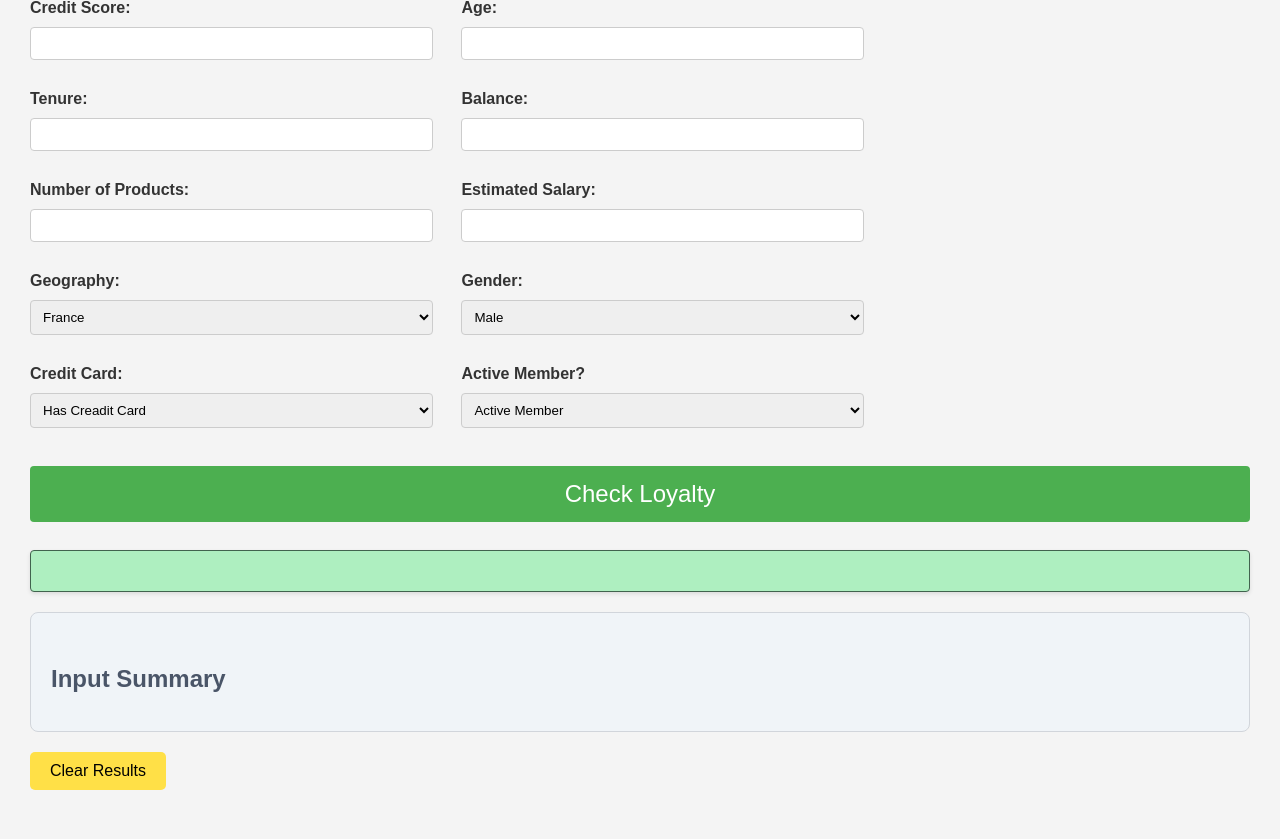
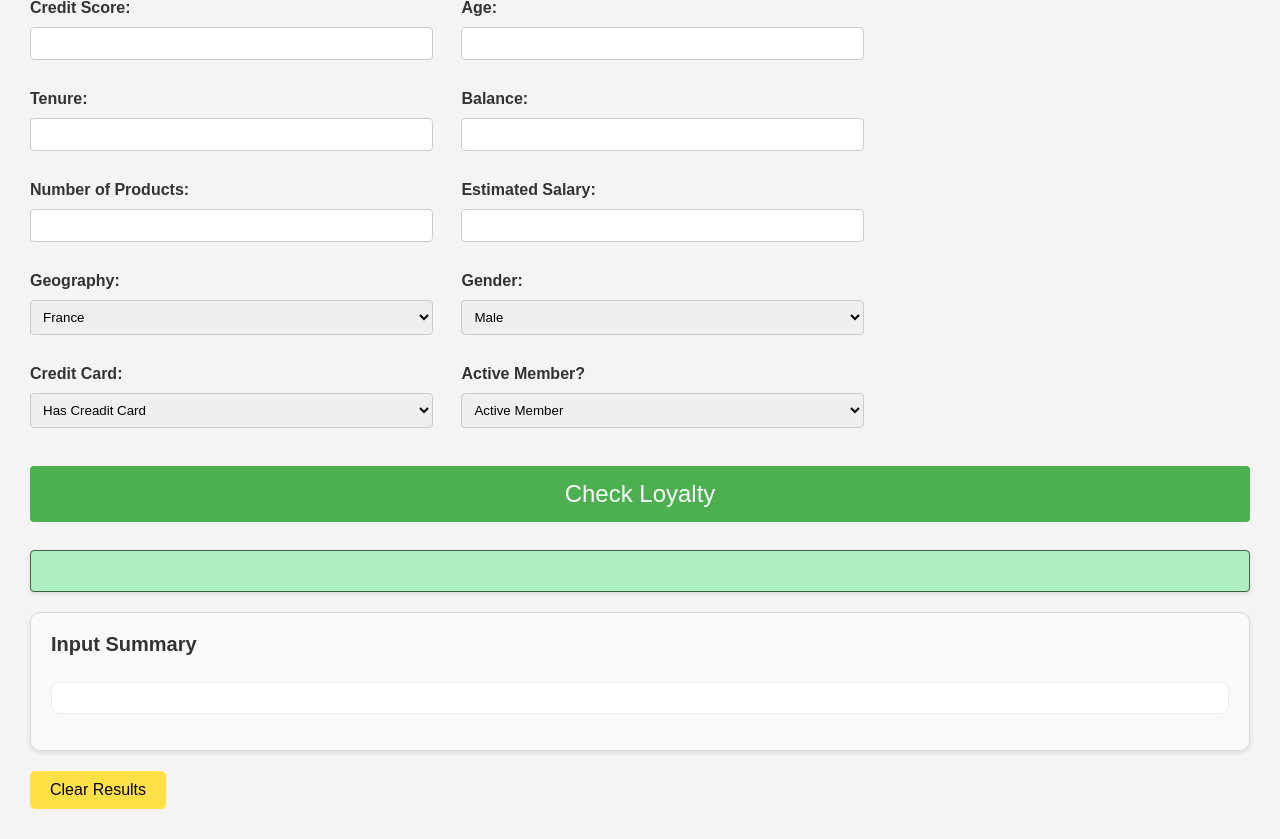
Before and after one commit to Talieh-Sh/Bank_Churn_Project, a Flask app: page / in a window 1280 px wide. Shown: the part 467-1306 px from the top of the page. Before the commit the page ends 1257 px from the top, so only its background shows below. Run offline with Flask 3, Linux system fonts and the light colour scheme; parts of the project's set-up code (start-up, migrations or seed data) failed here and were passed over; some libraries are stand-ins or nearby versions.

Commit message:
Visually appealing input summary.

```diff
--- a/app.py
+++ b/app.py
@@ -139,10 +139,12 @@ def predict():
 
 
      # Prepare a summary of the inputs
-    input_summary = f"Credit Score: {CreditScore}, Age: {Age}, Tenure: {Tenure}, Balance: {Balance}, " \
-                    f"Number of Products: {NumOfProducts}, Has Credit Card: {'Yes' if HasCrCard == 1 else 'No'}, " \
-                    f"Active Member: {'Yes' if IsActiveMember == 1 else 'No'}, Estimated Salary: {EstimatedSalary}, " \
-                    f"Gender: {gender}, Geography: {geography}"
+    # Prepare a summary of the inputs with HTML non-breaking spaces for visual spacing
+    input_summary = f"Credit Score: {CreditScore},&nbsp;&nbsp;&nbsp;Age: {Age},&nbsp;&nbsp;&nbsp;Tenure: {Tenure},&nbsp;&nbsp;&nbsp;Balance: {Balance},&nbsp;&nbsp;&nbsp;" \
+                f"Number of Products: {NumOfProducts},&nbsp;&nbsp;&nbsp;Has Credit Card: {'Yes' if HasCrCard == 1 else 'No'},&nbsp;&nbsp;&nbsp;" \
+                f"Active Member: {'Yes' if IsActiveMember == 1 else 'No'},&nbsp;&nbsp;&nbsp;Estimated Salary: {EstimatedSalary},&nbsp;&nbsp;&nbsp;" \
+                f"Gender: {gender},&nbsp;&nbsp;&nbsp;Geography: {geography}"
+
 
     # Return result to the same page or to a new prediction result page
         # Include the summary in the context
--- a/static/css/style-homepage.css
+++ b/static/css/style-homepage.css
@@ -62,7 +62,7 @@ button[type="submit"] {
 }
 
 button[type="submit"]:hover {
-    background-color: #45a049;
+    background-color: #2d7b31;
 }
 
 #prediction-result {
@@ -91,25 +91,34 @@ button[type="submit"]:hover {
 
 
 /* New styles for input summary */
-
 .input-summary {
-    background-color: #f0f4f8; /* Lighter background for the summary */
-    border-radius: 8px; /* Rounded corners */
-    border: 1px solid #d1d5db; /* Light border */
-    padding: 20px; /* Padding inside the summary box */
-    margin-top: 20px; /* Margin from the form or any content above */
-}
-.input-summary h4 {
-    font-size: 24px;
-    margin-bottom: 15px; /* Space below the title */
-    color: #4a5568; /* Darker grey for the title */
-}
-.input-summary p {
-    font-size: 18px;
-    color: #2d3748; /* Even darker grey for the text */
-    line-height: 1.5; /* More readable line height */
+    background-color: #f9f9f9; /* Light background color for contrast */
+    border-radius: 10px; /* Rounded corners for a modern look */
+    border: 1px solid #dcdcdc; /* Subtle border */
+    padding: 20px; /* Padding around the content */
+    margin-top: 20px; /* Margin from the content above */
+    box-shadow: 0 2px 4px rgba(0, 0, 0, 0.1); /* Soft shadow for depth */
 }
 
+.input-summary h4 {
+    margin-top: 0;
+    color: #333; /* Dark color for the title */
+    font-size: 20px; /* Slightly larger font size for the title */
+}
+
+#summary-content {
+    white-space: pre-wrap; /* Allows text to wrap */
+    word-wrap: break-word; /* Ensures long words do not overflow */
+    background-color: #ffffff; /* White background for the pre content */
+    border: 1px solid #eeeeee; /* Light border for the pre content */
+    border-radius: 8px; /* Rounded corners for the pre content */
+    padding: 15px; /* Padding inside the pre content */
+    color: #555; /* Dark grey color for text */
+    font-family: inherit;
+    font-size: 16px; /* Adjust font size for readability */
+    overflow-x: auto; /* Adds a horizontal scrollbar if content overflows */
+    margin-top: 10px; /* Space between the title and the pre content */
+}
 
 
 /* Styles for the "Clear Results" Button */
--- a/templates/homepage.html
+++ b/templates/homepage.html
@@ -118,8 +118,9 @@
 
         <!-- Display input summary here -->
         <div class="input-summary" id="input-summary">
+
             <h4>Input Summary</h4>
-            <p id="summary-content">{{input_summary|safe}}</p>
+            <pre id="summary-content">{{ input_summary|safe }}</pre>
         </div>
 
         <!-- Clear Button -->
```
